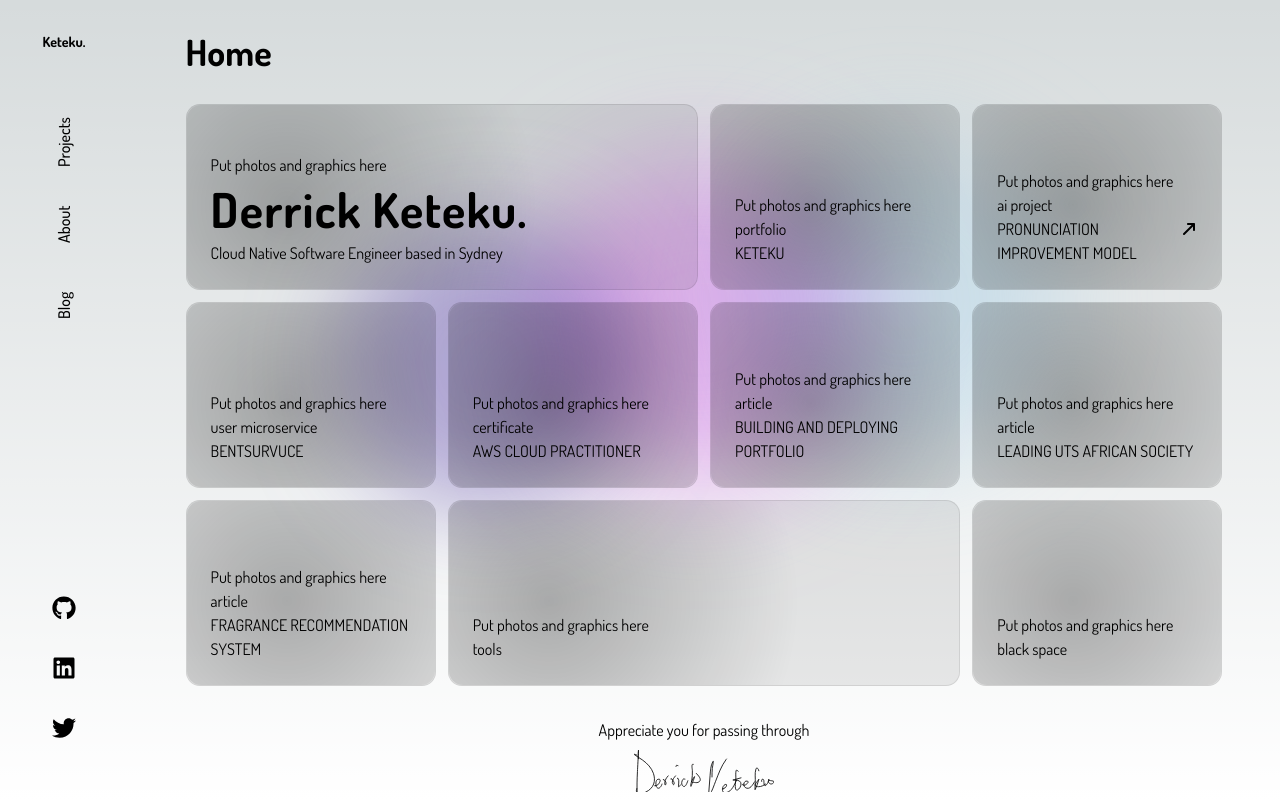
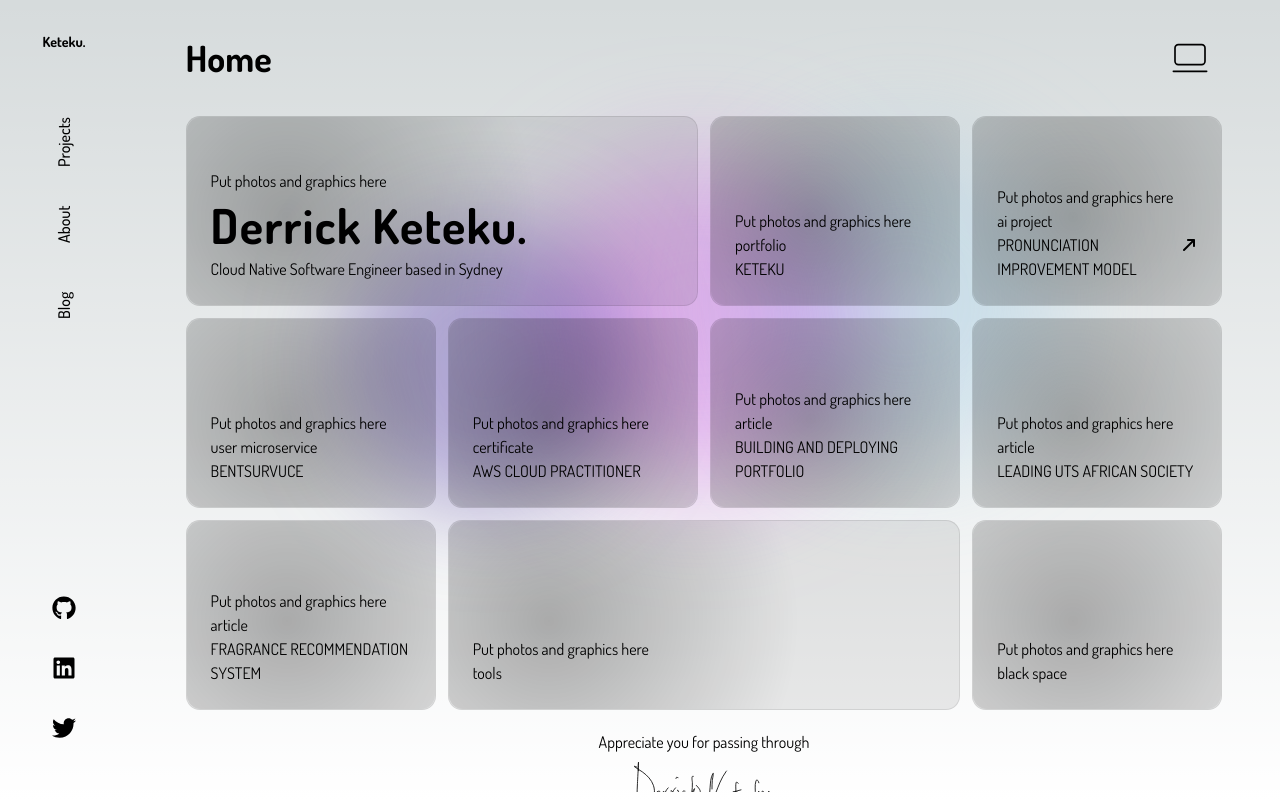
Before and after one commit to Derks14/keteku, a React (Vite) app: page / in a window 1280 px wide. Built offline with nearby package versions, Linux system fonts and the light colour scheme.

Commit message:
dark/light mode completion

```diff
--- a/src/components/providers/theme-provider.tsx
+++ b/src/components/providers/theme-provider.tsx
@@ -66,7 +66,7 @@ export function ThemeProvider({
 
       if (isEditableTarget(event.target)) return;
 
-      if (event.key.toLocaleLowerCase() !== "d") return;
+      if (event.key.toLocaleLowerCase() !== "s") return;
 
       setThemeState( (currentTheme) => {
         const nextTheme = currentTheme === "dark" ? "light"
--- a/src/components/sections/mobile-navigation-menu.tsx
+++ b/src/components/sections/mobile-navigation-menu.tsx
@@ -5,6 +5,7 @@ import { FaGithub, FaLinkedin } from "react-icons/fa";
 // import { Theme } from "@/components/context/theme-context.tsx";
 import { useNavigate } from "@tanstack/react-router";
 import { navLinks, toggleMobileNav } from "@/components/lib/utils.ts";
+import ToggleTheme from "@/components/ui/toggle-theme.tsx";
 // import { useTheme } from "@/components/providers/theme-provider.tsx";
 
 
@@ -55,13 +56,7 @@ const MobileNavigationMenu = () => {
                   </div>
                 </div>
                 <div>
-                  <button className="font-light text-primary hover:rounded-lg hover:bg-accent">
-
-                    {/*{ theme == 2 && <WiSunset onClick={() => toggleTheme("light")} className="text-3xl" /> }*/}
-                    {/*{ theme == 1 && <RxMoon onClick={() => toggleTheme("dark")} className="text-2xl" /> }*/}
-                    {/*{ theme == 0 && <LuLaptopMinimal onClick={ () => toggleTheme("system") } className="text-2xl" />}*/}
-
-                  </button>
+                  <ToggleTheme />
                 </div>
               </div>
             </div>
--- a/src/components/sections/top-nav.tsx
+++ b/src/components/sections/top-nav.tsx
@@ -1,52 +1,29 @@
 import MobileTopNav from "@/components/sections/mobile-top-nav";
-// import { WiSunset } from "react-icons/wi";
-// import { RxMoon } from "react-icons/rx";
-// import { LuLaptopMinimal } from "react-icons/lu";
-//
-// import { Theme } from "@/components/context/theme-context.tsx";
-// import { GiUbisoftSun } from "react-icons/gi";
-// import { useTheme } from "@/components/context/hooks.ts";
-
-
-
+import ToggleTheme from "@/components/ui/toggle-theme.tsx";
 
 interface TopNavProps {
   title?: string;
 }
 
 const TopNav = ({ title }: TopNavProps) => {
-  // const [theme, setTheme] = useTheme();
 
-  // const toggleTheme = (value: Theme) => {
-  //   // setTheme(value)
-  //   localStorage.theme = value
-  // }
+
+
   return (
     <>
       {/*desktop*/}
-      <div className="hidden justify-between items-center pb-8 sm:flex ">
+      <div className="hidden items-center justify-between pb-8 sm:flex">
         <div>
           {/*<span className="text-primary">do it with shadow</span>*/}
           <h1 className="text-4xl font-bold">{title}</h1>
         </div>
 
         <div>
-          <button className="font-light relative cursor-pointer w-8 min-h-6 text-primary hover:rounded-lg hover:bg-accent">
-            {/*<GiUbisoftSun key="light" onClick={() => toggleTheme("light")}*/}
-            {/*          // className={`text-4xl bg-primary/20 rounded-full delay-200 active:scale-95 active:shadow-lg active:opacity-80p-1.5 absolute top-0 left-0 transition-opacity ease-out duration-700 ${ theme == 2 ? 'opacity-100 z-10' : 'opacity-0 z-0'}`}*/}
-            {/*/>*/}
-            {/*<RxMoon key="dark" onClick={() => toggleTheme("dark")}*/}
-            {/*        // className={`text-4xl bg-primary/20 rounded-full delay-200 active:scale-95 active:shadow-lg active:opacity-80 p-1.5 absolute top-0 left-0 transition-opacity ease-out duration-700 ${ theme == 1 ? 'opacity-100 z-10' : 'opacity-0 z-0'}`}*/}
-            {/*/>*/}
-            {/*<LuLaptopMinimal key="system" onClick={ () => toggleTheme("system") }*/}
-            {/*                 // className={`text-4xl rounded-full delay-200 active:scale-95 active:shadow-lg active:opacity-80 bg-primary/20 p-1.5 absolute top-0 left-0 transition-opacity ease-in-out duration-700 ${ theme == 0 ? 'opacity-100 z-10' : 'opacity-0 z-0'}`}*/}
-            {/*/>*/}
+          <div className="flex items-center gap-2">
 
-            {/*{ theme == 2 && <WiSunset onClick={() => toggleTheme(1)} className="text-3xl" /> }*/}
-            {/*{ theme == 1 && <RxMoon onClick={() => toggleTheme(2)} className="text-2xl " /> }*/}
-            {/*{ theme == 0 && <LuLaptopMinimal onClick={ () => toggleTheme(0) } className="text-2xl" />}*/}
+            <ToggleTheme />
 
-          </button>
+          </div>
         </div>
       </div>
 
--- a/src/components/ui/checkbox.tsx
+++ b/src/components/ui/checkbox.tsx
@@ -1,5 +1,3 @@
-"use client"
-
 import * as React from "react"
 import { Checkbox as CheckboxPrimitive } from "radix-ui"
 
--- a/src/components/ui/combobox.tsx
+++ b/src/components/ui/combobox.tsx
@@ -1,5 +1,3 @@
-"use client"
-
 import * as React from "react"
 import { Combobox as ComboboxPrimitive } from "@base-ui/react"
 
--- a/src/components/ui/field.tsx
+++ b/src/components/ui/field.tsx
@@ -1,5 +1,3 @@
-"use client"
-
 import React, { useMemo } from "react"
 import { cva, type VariantProps } from "class-variance-authority"
 
--- a/src/components/ui/input-group.tsx
+++ b/src/components/ui/input-group.tsx
@@ -1,5 +1,3 @@
-"use client"
-
 import * as React from "react"
 import { cva, type VariantProps } from "class-variance-authority"
 
--- a/src/components/ui/separator.tsx
+++ b/src/components/ui/separator.tsx
@@ -1,5 +1,3 @@
-"use client"
-
 import * as React from "react"
 import { Separator as SeparatorPrimitive } from "radix-ui"
 
--- a/src/components/ui/toggle-theme.tsx
+++ b/src/components/ui/toggle-theme.tsx
@@ -1,38 +1,46 @@
 
-import { BsSun } from "react-icons/bs";
-// import { useContext } from "react";
-// import { ThemeContext } from "@/components/context/theme-context";
+import { useTheme } from "@/components/hooks/use-theme.ts";
+import { getSystemTheme } from "@/components/context/theme-context.tsx";
+import { LaptopMinimal, Moon, Sun } from "lucide-react";
+
 
 const ToggleTheme = () => {
-  // const [theme, setTheme] = useContext(ThemeContext);
+
+  const { theme, setTheme } = useTheme()
   const toggleTheme = () => {
-  //   let currentTheme = theme;
-  //   switch (currentTheme) {
-  //     case "light":
-  //       currentTheme = "dark";
-  //       console.log("dark");
-  //       break;
-  //     case "dark":
-  //       currentTheme = "system";
-  //       console.log("system");
-  //       break;
-  //     default:
-  //       currentTheme = "light";
-  //       console.log("light");
-  //   }
-  //   setTheme(currentTheme);
+    const nextTheme = theme === "dark" ? "light"
+      : theme === "light" ? "dark"
+        : getSystemTheme() === "dark" ? "light" : "dark"
+
+    localStorage.setItem("theme", nextTheme)
+    setTheme(nextTheme)
   };
 
   return (
     <>
       <div>
-        <button
-          onClick={toggleTheme}
-          className="p-2 text-3xl text-primary hover:rounded-lg hover:bg-accent"
-        >
-          <BsSun />
+
+        <button onClick={toggleTheme} className="hover:bg-muted px-3 py-1.5 rounded-lg cursor-pointer">
+          {
+          theme === "system" ? (<span>
+            <LaptopMinimal size={40} strokeWidth={1} />
+          </span>) : (
+            <div>
+              {theme === "dark" ? (
+                <span>
+                <Sun  color="#ffeb14" strokeWidth={1} size={32} />
+              </span>
+              ) : (
+                <span>
+                  <Moon strokeWidth={1} color="#39AAAA" size={32} />
+                </span>
+              )}
+            </div>
+          )
+        }
         </button>
       </div>
+
     </>
   );
 };
--- a/src/components/ui/toggle.tsx
+++ b/src/components/ui/toggle.tsx
@@ -1,5 +1,3 @@
-"use client"
-
 import * as React from "react"
 import { cva, type VariantProps } from "class-variance-authority"
 import { Toggle as TogglePrimitive } from "radix-ui"
--- /dev/null
+++ b/src/components/ui/tooltip.tsx
@@ -0,0 +1,55 @@
+import * as React from "react"
+import { Tooltip as TooltipPrimitive } from "radix-ui"
+
+import { cn } from "@/components/lib/utils"
+
+function TooltipProvider({
+                           delayDuration = 0,
+                           ...props
+                         }: React.ComponentProps<typeof TooltipPrimitive.Provider>) {
+  return (
+    <TooltipPrimitive.Provider
+      data-slot="tooltip-provider"
+      delayDuration={delayDuration}
+      {...props}
+    />
+  )
+}
+
+function Tooltip({
+                   ...props
+                 }: React.ComponentProps<typeof TooltipPrimitive.Root>) {
+  return <TooltipPrimitive.Root data-slot="tooltip" {...props} />
+}
+
+function TooltipTrigger({
+                          ...props
+                        }: React.ComponentProps<typeof TooltipPrimitive.Trigger>) {
+  return <TooltipPrimitive.Trigger data-slot="tooltip-trigger" {...props} />
+}
+
+function TooltipContent({
+                          className,
+                          sideOffset = 0,
+                          children,
+                          ...props
+                        }: React.ComponentProps<typeof TooltipPrimitive.Content>) {
+  return (
+    <TooltipPrimitive.Portal>
+      <TooltipPrimitive.Content
+        data-slot="tooltip-content"
+        sideOffset={sideOffset}
+        className={cn(
+          "data-open:animate-in data-open:fade-in-0 data-open:zoom-in-95 data-[state=delayed-open]:animate-in data-[state=delayed-open]:fade-in-0 data-[state=delayed-open]:zoom-in-95 data-closed:animate-out data-closed:fade-out-0 data-closed:zoom-out-95 data-[side=bottom]:slide-in-from-top-2 data-[side=left]:slide-in-from-right-2 data-[side=right]:slide-in-from-left-2 data-[side=top]:slide-in-from-bottom-2 inline-flex items-center gap-1.5 rounded-md px-3 py-1.5 text-xs has-data-[slot=kbd]:pr-1.5 **:data-[slot=kbd]:relative **:data-[slot=kbd]:isolate **:data-[slot=kbd]:z-50 **:data-[slot=kbd]:rounded-sm z-50 w-fit max-w-xs origin-(--radix-tooltip-content-transform-origin) bg-foreground text-background",
+          className
+        )}
+        {...props}
+      >
+        {children}
+        <TooltipPrimitive.Arrow className="size-2.5 rotate-45 rounded-[2px] z-50 translate-y-[calc(-50%_-_2px)] bg-foreground fill-foreground" />
+      </TooltipPrimitive.Content>
+    </TooltipPrimitive.Portal>
+  )
+}
+
+export { Tooltip, TooltipContent, TooltipProvider, TooltipTrigger }
--- a/src/index.css
+++ b/src/index.css
@@ -1,12 +1,12 @@
 @import url('https://fonts.googleapis.com/css2?family=Dosis:wght@200..800&display=swap');
 @import 'tailwindcss';
 
-@custom-variant dark (&:where(.dark, .dark *));
+/*@custom-variant dark (&:where(.dark, .dark *));*/
 /*@custom-variant dark (@media (prefers-color-scheme: dark));*/
 /*@custom-variant dark (&:where([data-theme=dark], [data-theme=dark] *));*/
 
 
-/*@custom-variant dark (&:is(.dark *));*/
+@custom-variant dark (&:is(.dark *));
 
 :root {
     --foreground: hsl(0, 0%, 0%);
@@ -19,18 +19,24 @@
 
     --popover: oklch(1 0 0);
     --popover-foreground: oklch(0.13 0.028 261.692);
-    --secondary: oklch(0.967 0.001 286.375);
-    --secondary-foreground: oklch(0.21 0.006 285.885);
-    --muted: oklch(0.967 0.003 264.542);
-    --muted-foreground: oklch(0.551 0.027 264.364);
-    --accent: oklch(0.488 0.243 264.376);
-    --accent-foreground: oklch(0.97 0.014 254.604);
+
+    --secondary: oklch(0.86 0.07 289.79);
+    --secondary-foreground: oklch(0.30 0.05 289.79);
+
+    --muted: oklch(0.95 0.02 289.79);
+    --muted-foreground: oklch(0.43 0.03 289.79);
+
+    --accent: oklch(0.72 0.20 289.79);
+    --accent-foreground: oklch(0.20 0.05 289.79);
 
     --sidebar-primary-foreground: oklch(0.977 0.014 308.299);
     --sidebar-accent: oklch(0.97 0 0);
     --sidebar-accent-foreground: oklch(0.205 0 0);
     --sidebar-border: oklch(0.922 0 0);
     --sidebar-ring: oklch(0.708 0 0);
+
+    /*--accent: hsl(255, 46%, 95%);*/
+    /*--accent-foreground: hsl(222.2, 47.4%, 11.2%);*/
 
 
     --mouse-x: 100px;
@@ -44,18 +50,26 @@
     --foreground: hsl(0, 0%, 100%);
     --background-start: hsl(0, 0%, 0%);
     --background-end: hsl(0, 0%, 0%);
+
     --primary: hsl(255, 46%, 50%);
+    --primary-foreground: oklch(0.977 0.014 308.299);
 
-    --primary-foreground: oklch(0.977 0.014 308.299);
     --secondary: oklch(0.274 0.006 286.033);
     --secondary-foreground: oklch(0.985 0 0);
-    --muted: oklch(0.269 0 0);
-    --muted-foreground: oklch(0.708 0 0);
-    --accent: oklch(0.371 0 0);
-    --accent-foreground: oklch(0.985 0 0);
+
+    --muted: oklch(0.22 0.03 289.79);
+    --muted-foreground: oklch(0.74 0.02 289.79);
+    /*--muted: oklch(0.269 0 0);*/
+    /*--muted-foreground: oklch(0.708 0 0);*/
+    --accent: oklch(0.32 0.18 289.79);
+    --accent-foreground: oklch(0.92 0.03 289.79);
+
     --destructive: oklch(0.704 0.191 22.216);
+
     --border: oklch(1 0 0 / 10%);
+
     --input: oklch(1 0 0 / 15%);
+
     --ring: oklch(0.556 0 0);
 
     --sidebar: oklch(0.205 0 0);
```
